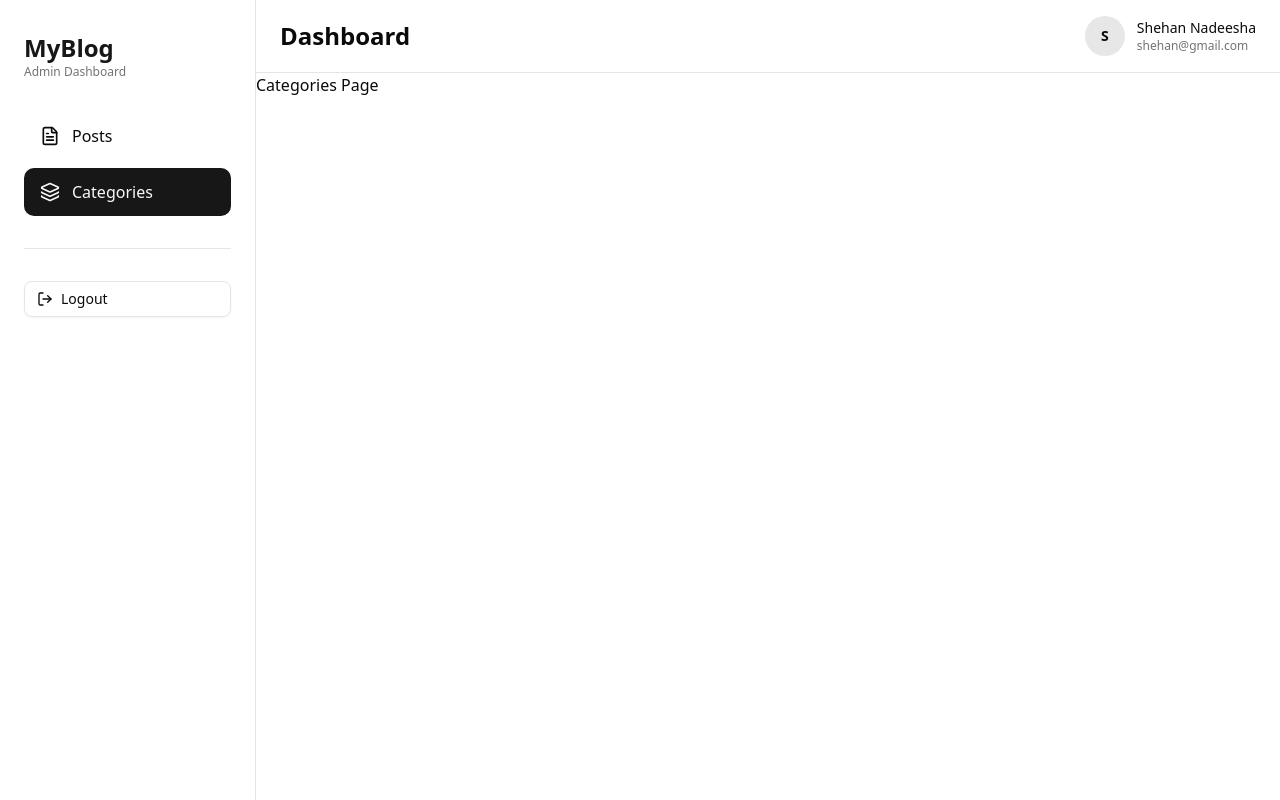
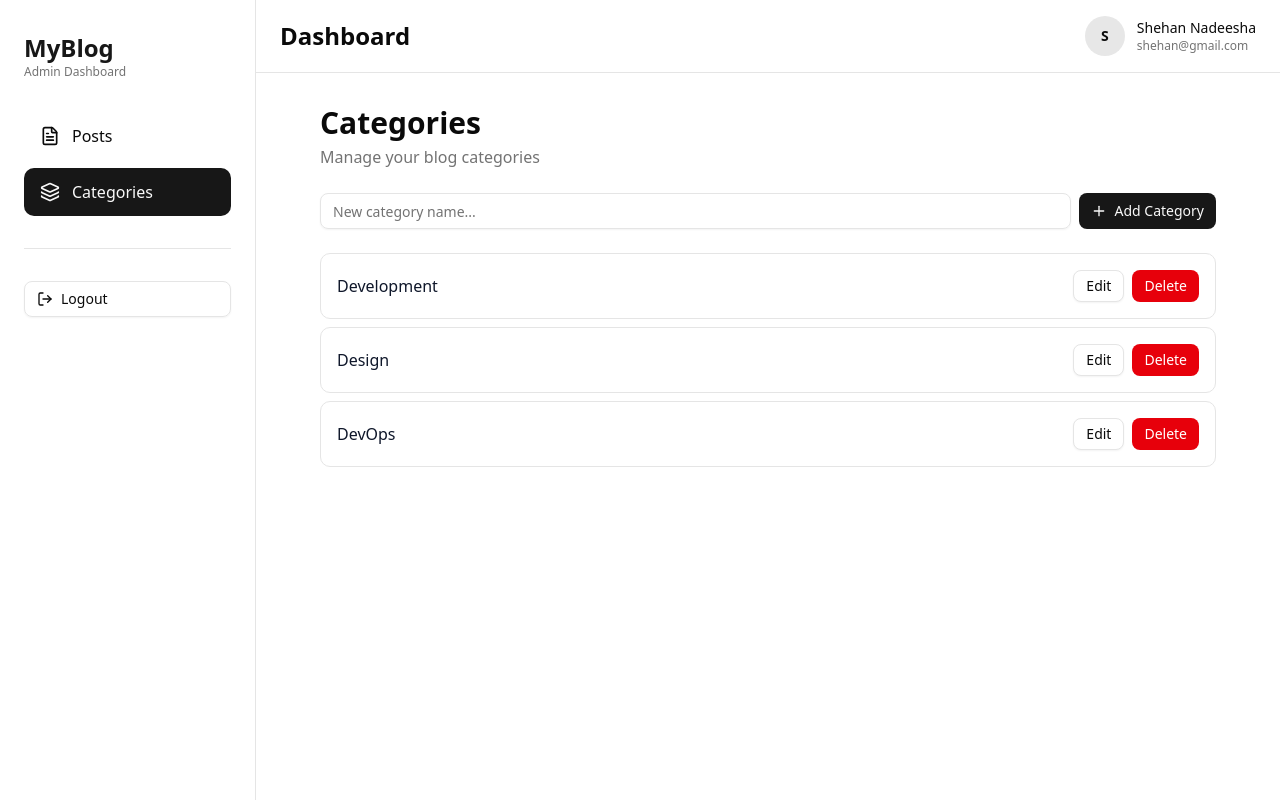
Before and after one commit to ShehaanN/MyBlog, a Next.js app in the folder frontend/: page /cms/categories in a window 1280 px wide. Built offline with nearby package versions, Linux system fonts and the light colour scheme.

Commit message:
feat: enhance CategoriesPage with category listing, actions

```diff
--- a/frontend/app/cms/categories/page.tsx
+++ b/frontend/app/cms/categories/page.tsx
@@ -2,15 +2,115 @@
 
 import CMSHeader from "@/components/cms-header";
 import CMSSidebar from "@/components/cms-sidebar";
+import { Button } from "@/components/ui/button";
+import { Input } from "@/components/ui/input";
+import { Plus } from "lucide-react";
+import { useState } from "react";
+
+interface Category {
+  id: number;
+  name: string;
+  slug: string;
+}
 
 const CategoriesPage = () => {
+  const [newCategory, setNewCategory] = useState("");
+  const [editingCategory, setEditingCategory] = useState<number | null>(null);
+  const [categories, setCategories] = useState<Category[]>([
+    { id: 1, name: "Development", slug: "development" },
+    { id: 2, name: "Design", slug: "design" },
+    { id: 3, name: "DevOps", slug: "devops" },
+  ]);
+  const handleEditCategory = (id: number) => {
+    setEditingCategory(id);
+  };
+
+  const handleSaveCategory = (id: number, newName: string) => {
+    console.log("Saving category:", id, newName);
+
+    setEditingCategory(null);
+  };
+  const handleAddCategory = () => {
+    const category = {
+      name: newCategory,
+      slug: newCategory.toLowerCase().replace(/\s+/g, "-"),
+    };
+    console.log("Adding category:", category);
+    setNewCategory("");
+  };
   return (
     <div className="flex min-h-screen bg-background">
       <CMSSidebar />
 
       <div className="flex-1 flex flex-col">
         <CMSHeader />
-        <h1>Categories Page</h1>
+        <main className="flex-1 px-6 py-8 overflow-auto">
+          <div className="max-w-4xl mx-auto space-y-6">
+            <div>
+              <h1 className="text-3xl font-bold">Categories</h1>
+              <p className="text-muted-foreground mt-1">
+                Manage your blog categories
+              </p>
+            </div>
+
+            <div className="flex gap-2">
+              <Input
+                value={newCategory}
+                onChange={(e) => setNewCategory(e.target.value)}
+                placeholder="New category name..."
+              />
+              <Button onClick={handleAddCategory} className="gap-2">
+                <Plus className="w-4 h-4" />
+                Add Category
+              </Button>
+            </div>
+
+            <div className="space-y-2">
+              {categories.map((category) => (
+                <div
+                  key={category.id}
+                  className="p-4 rounded-lg bg-card border border-border flex items-center justify-between hover:border-primary transition"
+                >
+                  <div>
+                    {editingCategory === category.id ? (
+                      <input
+                        type="text"
+                        defaultValue={category.name}
+                        onKeyDown={(e) => {
+                          if (e.key === "Enter") {
+                            handleSaveCategory(
+                              category.id,
+                              e.currentTarget.value
+                            );
+                          }
+                        }}
+                        autoFocus
+                        className="flex p-0.5 border border-primary rounded-md"
+                      />
+                    ) : (
+                      <span style={{ fontWeight: "500", color: "#0f172a" }}>
+                        {category.name}
+                      </span>
+                    )}
+                  </div>
+
+                  <div className="flex gap-2">
+                    <Button
+                      onClick={() => handleEditCategory(category.id)}
+                      variant="outline"
+                      size="sm"
+                    >
+                      Edit
+                    </Button>
+                    <Button variant="destructive" size="sm">
+                      Delete
+                    </Button>
+                  </div>
+                </div>
+              ))}
+            </div>
+          </div>
+        </main>
       </div>
     </div>
   );
```
